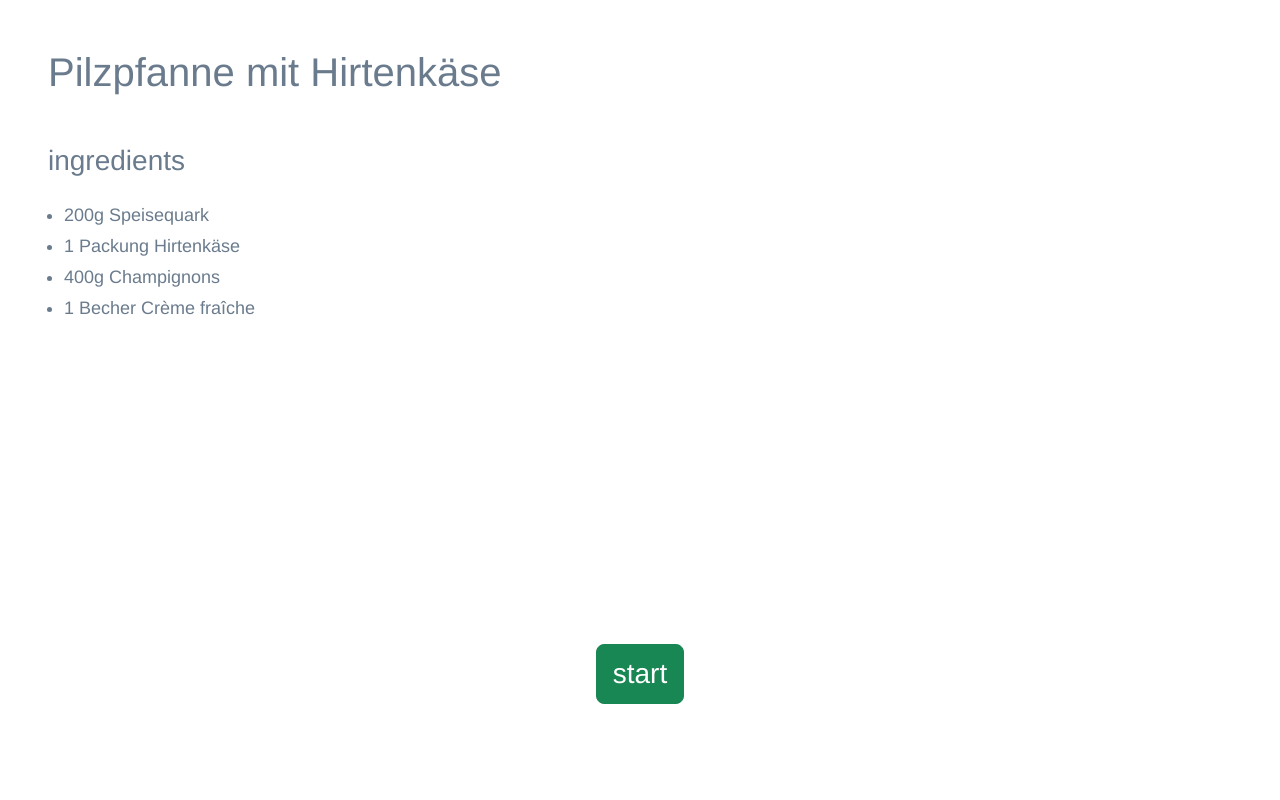
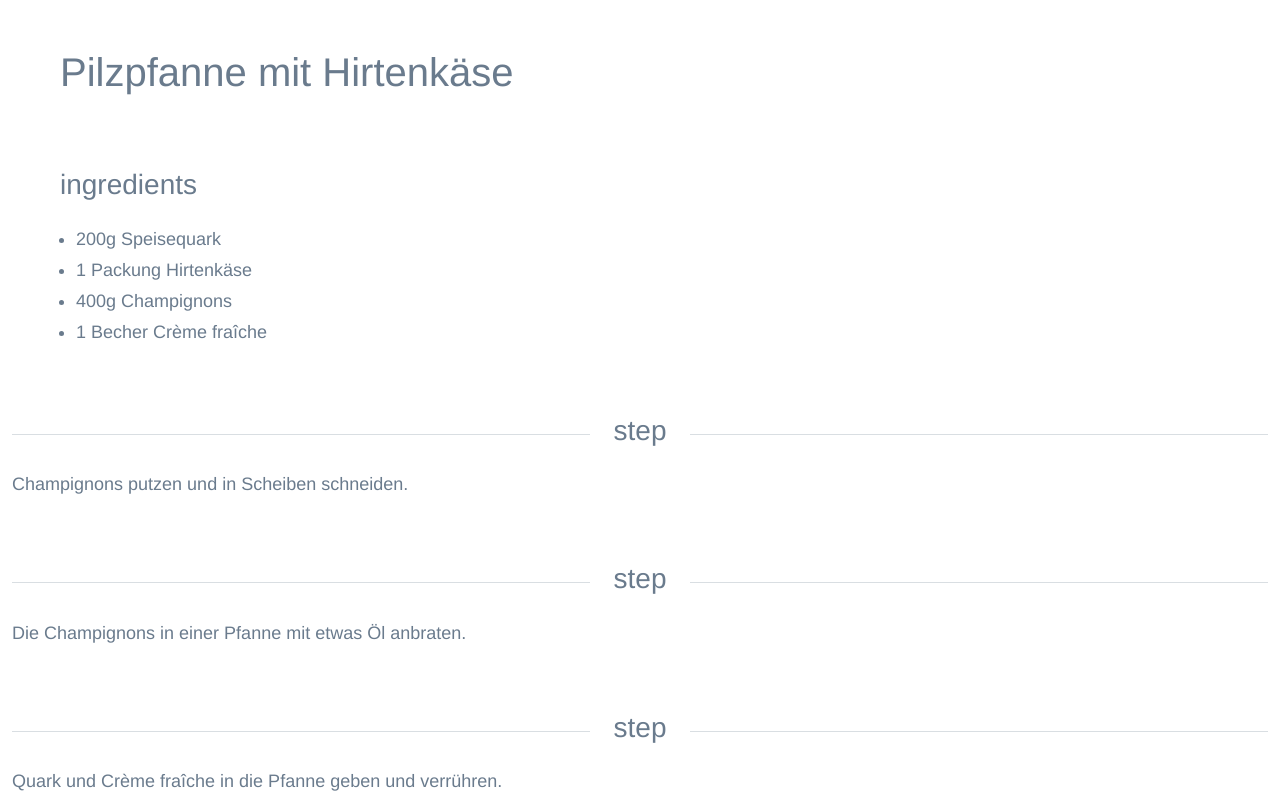
Before and after one commit to sebdei/pic2plate, a Vue app in the folder ui/webapp/: page /recipe in a window 1280 px wide. Shown: the top 800 px of the page. Built offline with nearby package versions, Linux system fonts and the light colour scheme; no server answers.

Commit message:
steplist

```diff
--- a/ui/webapp/src/router/index.ts
+++ b/ui/webapp/src/router/index.ts
@@ -3,14 +3,12 @@
 import ErrorView from '@/views/error/ErrorView.vue'
 import RecipeView from '@/views/recipe/RecipeView.vue'
 import WelcomeView from '@/views/welcome/WelcomeView.vue'
-import StepsView from '@/views/steps/StepsView.vue'
 
 const routes = [
   { path: '/', redirect: { name: 'WelcomeView' } },
 
   { path: '/error', name: 'ErrorView', component: ErrorView },
   { path: '/recipe', name: 'RecipeView', component: RecipeView },
-  { path: '/step', name: 'StepsView', component: StepsView },
   { path: '/welcome', name: 'WelcomeView', component: WelcomeView },
 
   { path: '/:catchAll(.*)', redirect: { name: 'WelcomeView' } }
--- a/ui/webapp/src/views/recipe/RecipeView.vue
+++ b/ui/webapp/src/views/recipe/RecipeView.vue
@@ -1,42 +1,33 @@
 <template>
-  <div class="d-flex flex-column vh-100 pb-5">
-    <div class="mt-5 ms-5 me-5">
+  <div class="container-fluid d-flex flex-column vh-100 pb-5">
+    <div class="my-5 ms-5 me-5">
       <h2 class="name">
         {{ recipe!.name }}
       </h2>
     </div>
 
-    <div class="mt-4 ms-5 me-5">
+    <div class="mb-5 ms-5 me-5">
       <div class="mt-3 ingredients">
         <h3>
           {{ t('ingredients') }}
         </h3>
 
-        <ul class="mt-4">
-          <li
-            class="ingredient pb-1"
-            v-for="ingredient in recipe!.ingredients"
-            :key="ingredient.name"
-          >
+        <ul class="mt-4 ps-3">
+          <li class="pb-1" v-for="ingredient in recipe.ingredients" :key="ingredient.name">
             {{ ingredient.amount }} {{ ingredient.description }}
           </li>
         </ul>
       </div>
     </div>
 
-    <div class="d-flex justify-content-center mt-auto pb-5">
-      <RouterLink :to="{ name: 'StepsView' }">
-        <button type="button" class="btn btn-success btn-lg">
-          {{ t('start') }}
-        </button>
-      </RouterLink>
-    </div>
+    <StepList />
   </div>
 </template>
 
 <script setup lang="ts">
+import StepList from './steps/StepList.vue'
+
 import { computed } from 'vue'
-import { RouterLink } from 'vue-router'
 
 import { useI18n } from 'vue-i18n'
 const { t } = useI18n()
@@ -47,10 +38,6 @@
 </script>
 
 <style scoped>
-.wrapper {
-  background-color: #eeeeee05;
-}
-
 .image {
   height: 35%;
   overflow: hidden;
@@ -62,14 +49,6 @@
 
 .name {
   font-size: 2.5rem;
-}
-
-.ingredients ul {
-  padding-left: 1rem;
-}
-
-button {
-  font-size: 1.75rem;
 }
 </style>
 
--- /dev/null
+++ b/ui/webapp/src/views/recipe/steps/StepList.vue
@@ -0,0 +1,42 @@
+<template>
+  <div>
+    <div class="d-flex flex-column">
+      <div v-for="(step, stepIndex) in recipe.steps" :key="stepIndex" class="mb-5">
+        <div class="d-flex align-items-center justify-content-center mb-3">
+          <hr class="flex-grow-1" />
+
+          <div class="px-4">
+            <h3>{{ t('step', { stepIndex: stepIndex + 1 }) }}</h3>
+          </div>
+
+          <hr class="flex-grow-1" />
+        </div>
+
+        <p>{{ step?.description }}</p>
+      </div>
+    </div>
+  </div>
+</template>
+
+<script setup lang="ts">
+import { computed } from 'vue'
+
+import { useI18n } from 'vue-i18n'
+const { t } = useI18n()
+
+import { recipeStore } from '@/stores/recipeStore'
+const recipe = computed(() => recipeStore.recipe)
+</script>
+
+<style scoped></style>
+
+<i18n>
+{
+  "de": {
+    step: "{stepIndex}. Schritt",
+  },
+  "en": {
+    step: "{stepIndex}. Step",
+  }
+}
+</i18n>
--- a/ui/webapp/src/views/steps/StepsView.vue
+++ /dev/null
@@ -1,21 +0,0 @@
-<template>
-  <div>
-    <h2>{{ stepIndex + 1 }}</h2>
-
-    <p>{{ currentStep?.description }}</p>
-
-    <button :disabled="stepIndex === 0" @click="stepIndex--">Zurück</button>
-    <button :disabled="stepIndex >= totalSteps - 1" @click="stepIndex++">Weiter</button>
-  </div>
-</template>
-
-<script setup lang="ts">
-import { ref, computed } from 'vue'
-import { recipeStore } from '@/stores/recipeStore'
-
-const stepIndex = ref(0)
-const currentStep = computed(() => recipeStore.recipe.steps[stepIndex.value])
-const totalSteps = computed(() => recipeStore.recipe.steps.length)
-</script>
-
-<style scoped></style>
```
